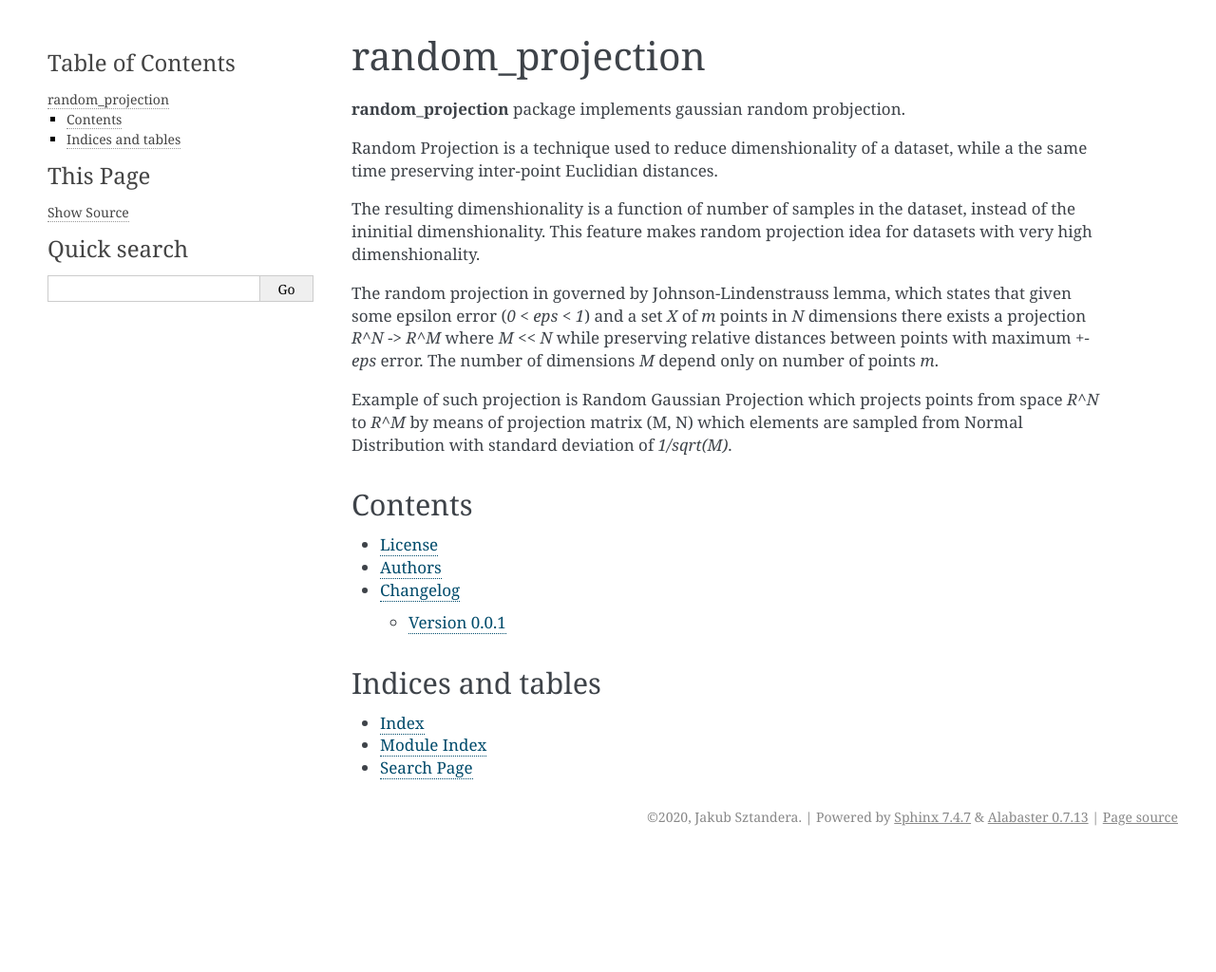
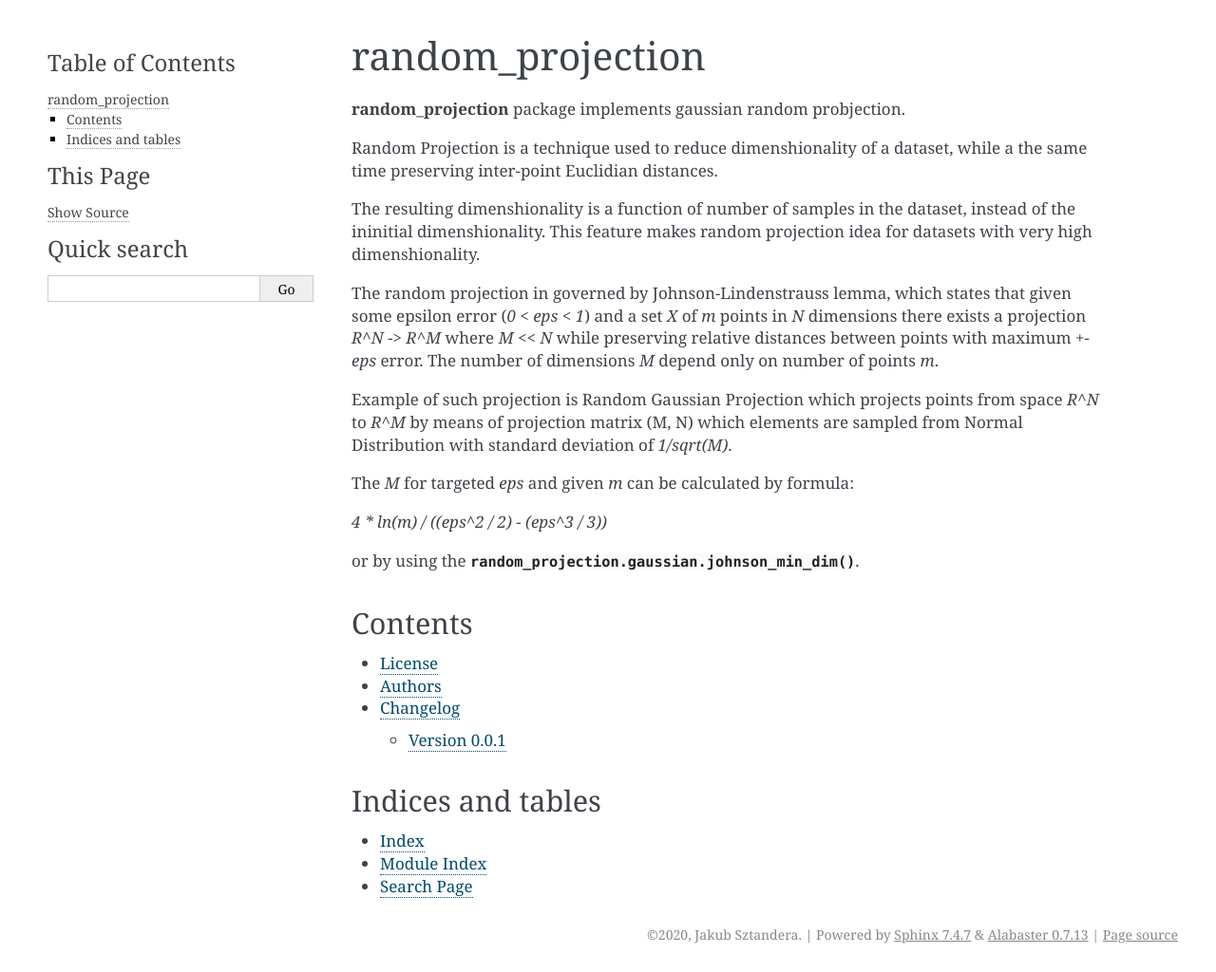
Before and after one commit to Kubuxu/agh-assigments, a Sphinx documentation site: the page built from python/random_projection/docs/index.rst, in a window 1280 px wide. Shown: the whole page at 95% size. Built offline with Sphinx 7.4.7, drawn with Linux system fonts in a browser that asks for light colours; pages that are not in the unit, such as notebooks, are missing from menus; the version number could not be read and is left out; before the commit the page ends 900 px from its top, so only the background shows below that.

Commit message:
Minimal documentation changes
Signed-off-by: Jakub Sztandera <kubuxu@protocol.ai>

```diff
--- a/python/random_projection/docs/index.rst
+++ b/python/random_projection/docs/index.rst
@@ -21,6 +21,11 @@ Example of such projection is Random Gaussian Projection which projects points
 from space `R^N` to `R^M` by means of projection matrix (M, N) which elements are
 sampled from Normal Distribution with standard deviation of `1/sqrt(M)`.
 
+The `M` for targeted `eps` and given `m` can be calculated by formula:
+
+`4 * ln(m) / ((eps^2 / 2) - (eps^3 / 3))`
+
+or by using the :py:func:`random_projection.gaussian.johnson_min_dim`.
 
 
 Contents
```
Also changed, not shown: python/random_projection/README.md.
